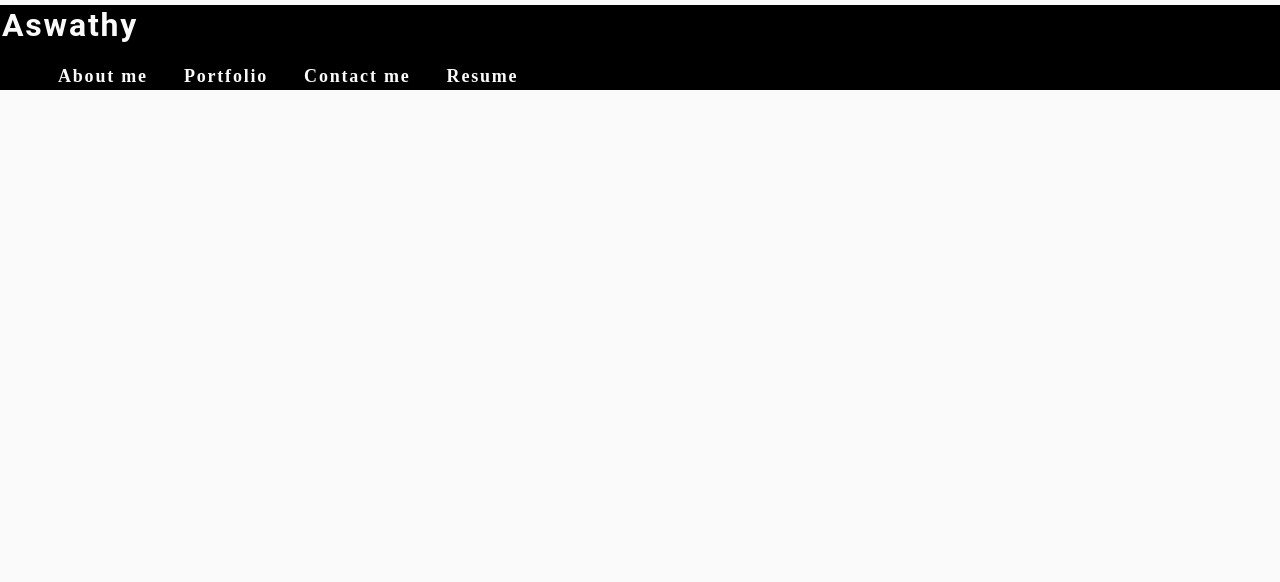
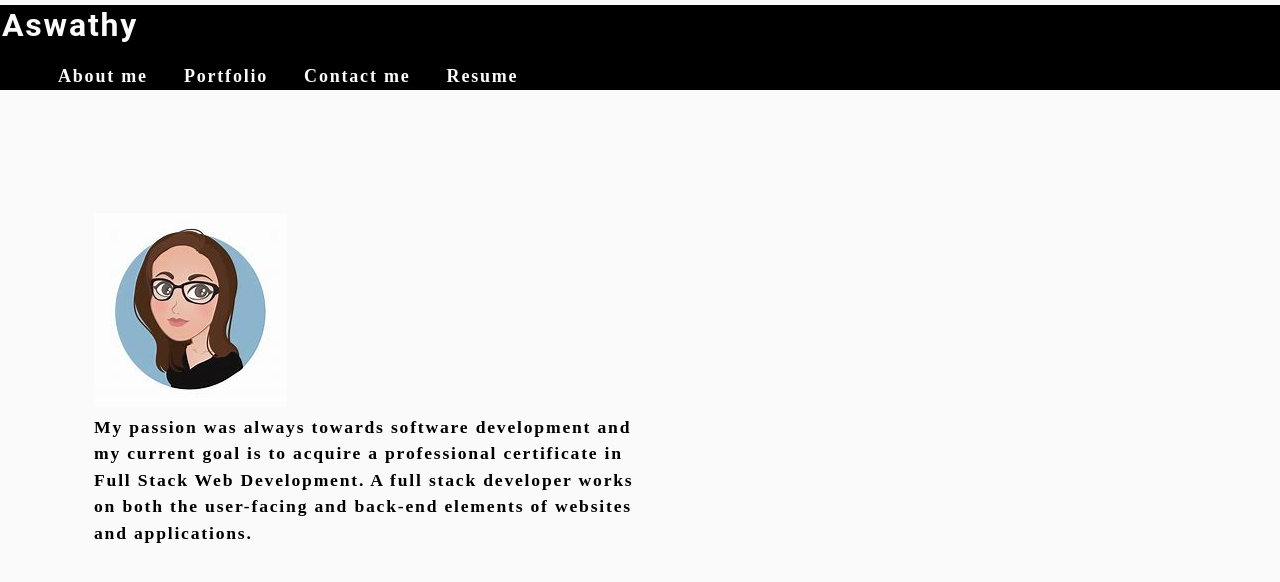
Before and after one commit to achuv37/react-portfolio, a React (Create React App) app: page / in a window 1280 px wide. Shown: the top 582 px of the page. Built offline with nearby package versions, Linux system fonts and the light colour scheme.

Commit message:
Add About component

```diff
--- a/src/App.js
+++ b/src/App.js
@@ -1,5 +1,6 @@
 import React from 'react';
 import Nav from './components/Nav';
+import About from './components/About';
 
 
 function App() {
@@ -7,7 +8,7 @@ function App() {
     <div>
       <Nav></Nav>
       <main>
-
+      <About></About>
       </main>
     </div>
   );
--- /dev/null
+++ b/src/components/About/index.js
@@ -0,0 +1,26 @@
+import React from 'react'
+import profileImage from "../../assets/images/profile.jpg";
+
+function About() {
+  return (
+    <section>
+      <div className='aboutme' id="about">
+        <h1>About me</h1>
+      </div>
+      <div>
+        <img
+          src={profileImage}
+          alt="about-me"
+          className=""
+        />
+      </div>
+      <div className='left'>
+        <p>
+        My passion was always towards software development and my current goal is to  acquire a professional certificate in Full Stack Web Development. A full stack developer works on both the user-facing and back-end elements of websites and applications.
+        </p>
+      </div>
+    </section>
+  )
+}
+
+export default About;
--- /dev/null
+++ b/src/components/Footer/index.js
@@ -0,0 +1 @@
+import React from 'react';
--- a/src/index.css
+++ b/src/index.css
@@ -78,6 +78,7 @@ h6 {
 p {
   font-size: 1.1rem;
   margin-top: 0;
+  color:var(--dark);
 }
 
 a {
@@ -292,3 +293,10 @@ a {
 .navActive {
   color: var(--secondary);
 }
+.aboutme {
+  display: flex;
+  justify-content: center;
+}
+.left {
+  width: 50%;
+}
```
Also changed, not shown: src/assets/images/profile.jpg (added).
